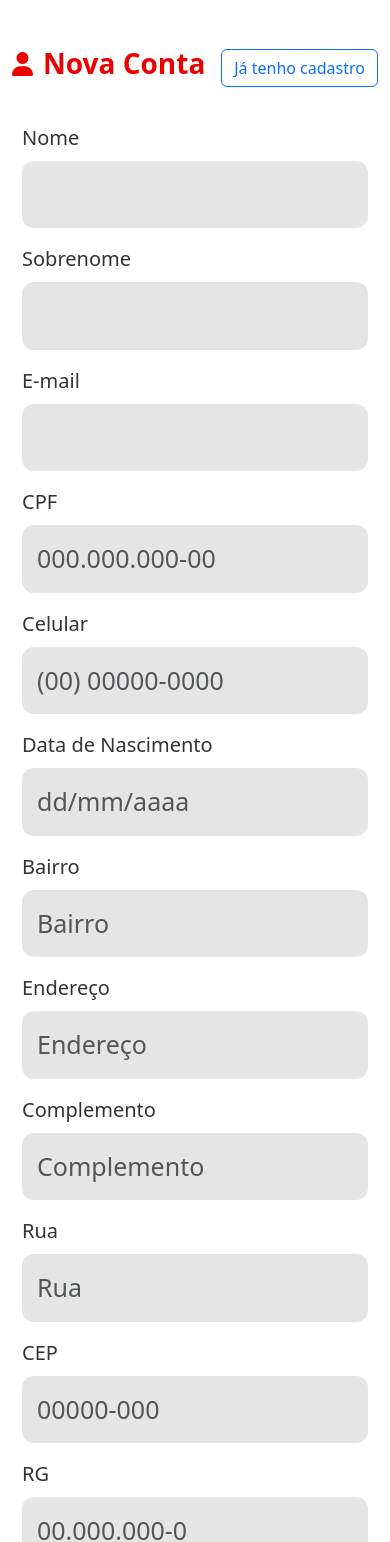
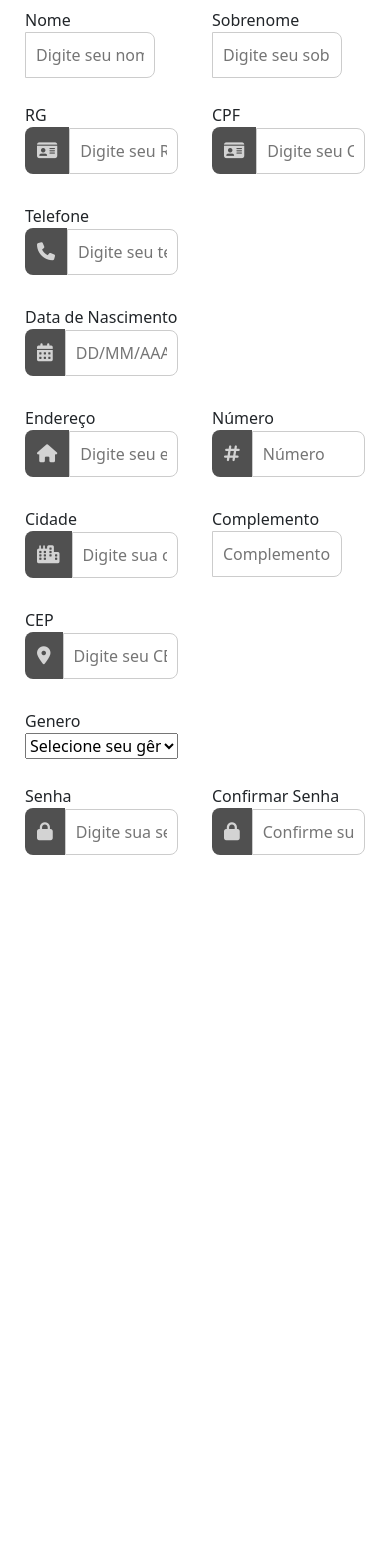
Before and after one commit to ryan-ggarcia/FarmaFipp, a website: page cadastro.html in a window 390 px wide. Shown: the part 149-1691 px from the top of the page. After the commit the page ends 1049 px from the top, so only its background shows below. Drawn offline with nearby package versions, Linux system fonts and the light colour scheme; some packages are replaced by stand-ins of ours; a script that the page names is missing.

Commit message:
Rework em fremawork da tela de cadatro. Incompleto

```diff
--- a/cadastro.html
+++ b/cadastro.html
@@ -15,111 +15,163 @@ https://cdn.jsdelivr.net/npm/sweetalert2@11.26.3/dist/sweetalert2.min.css
 </head>
 
 <body>
-  <header id="header-cad" class="d-flex justify-content-between align-items-center p-3 bg-light">
-    <a class="logo navbar-brand" href="index.html" style="font-size: 2rem;">FarmaFipp</a>
-    <div class="info-cad d-flex gap-4">
-      <div><i class="fas fa-headset"></i> Central de Atendimento</div>
-      <div><i class="fas fa-shield-halved"></i> Ambiente 100% Seguro</div>
+  <nav class="navbar navbar-expand-lg bg-body-tertiary">
+    <div class="container-fluid">
+      <!-- LOGO -->
+      <a class="logo navbar-brand" href="index.html">FarmaFipp</a>
+      <!-- BOTÃO TOGGLER PARA MOBILE -->
+      <button class="navbar-toggler" type="button" data-bs-toggle="collapse" data-bs-target="#navbarSupportedContent"
+        aria-controls="navbarSupportedContent" aria-expanded="false" aria-label="Toggle navigation">
+        <span class="navbar-toggler-icon"></span>
+      </button>
     </div>
-  </header>
+    </div>
+  </nav>
+  <form action="">
+    <div class="conteiner-form">
+      <div class="email">
+        <label for="email">Email</label>
+        <div class="icon-controller">
+          <div class="icons">
+            <span><i class="fas fa-envelope"></i></span>
+          </div>
+          <input type="email" id="email" placeholder="Digite seu email" required />
+        </div>
+      </div>
 
-  <div class="container my-5">
-    <div class="top d-flex justify-content-between align-items-center mb-4">
-      <h2><i class="fas fa-user"></i> Nova Conta</h2>
-      <button class="btn btn-outline-primary" onclick="window.location.href='login.html'">Já tenho cadastro</button>
-    </div>
-
-    <form id="formCadastro" novalidate>
-      <div class="row g-3">
-        <div class="col-md-6">
-          <label for="nome" class="form-label">Nome</label>
-          <input type="text" class="form-control" id="nome" onblur="validaNome(nome)" required>
+      <div class="form-documents">
+        <div class="controller">
+          <label for="text">Nome</label>
+          <input type="text" id="nome" class="input-style" placeholder="Digite seu nome completo" required />
         </div>
-        <div class="col-md-6">
-          <label for="sobrenome" class="form-label">Sobrenome</label>
-          <input type="text" class="form-control" id="sobrenome" onblur="validaNome(sobrenome)" required>
+        <div class="controller">
+          <label for="text">Sobrenome</label>
+          <input type="text" id="sobrenome" class="input-style" placeholder="Digite seu sobrenome" required />
         </div>
-        <div class="col-md-6">
-          <label for="email" class="form-label">E-mail</label>
-          <input type="text" class="form-control" id="email" onblur="validaEmail(email)" required>
-        </div>
-
-        <div class="col-md-6">
-          <label for="cpf" class="form-label">CPF</label>
-          <input type="text" class="form-control" id="cpf" placeholder="000.000.000-00"
-            onkeypress="mascara('###.###.###-##', this, event, true)" onblur="validaCpf(cpf)">
-        </div>
-        <div class="col-md-6">
-          <label for="celular" class="form-label">Celular</label>
-          <input type="text" class="form-control" id="celular" placeholder="(00) 00000-0000"
-            onblur="validaCelular(celular)" onkeypress="mascara('(##) #####-####', this, event, true)">
-        </div>
-
-        <div class="col-md-6">
-          <label for="nascimento" class="form-label">Data de Nascimento</label>
-          <input type="text" class="form-control" id="nascimento" placeholder="dd/mm/aaaa"
-            onblur="validaNascimento(nascimento)" onkeypress="mascara('##/##/####', this, event, true)"
-            maxlength="10" required>
-        </div>
-        <div class="col-md-6">
-          <label for="bairro" class="form-label">Bairro</label>
-          <input type="text" class="form-control" id="bairro" placeholder="Bairro"
-            onblur="validaBairro(bairro)" maxlength="100" required>
-        </div>
-        <div class="col-md-6">
-          <label for="endereco" class="form-label">Endereço</label>
-          <input type="text" class="form-control" id="endereco" placeholder="Endereço"
-            onblur="validaEndereco(endereco)" maxlength="100" required>
-        </div>
-        <div class="col-md-6">
-          <label for="complemento" class="form-label">Complemento</label>
-          <input type="text" class="form-control" id="complemento" placeholder="Complemento"
-            onblur="validaComplemento(complemento)" maxlength="100" required>
-        </div>
-        <div class="col-md-6">
-          <label for="rua" class="form-label">Rua</label>
-          <input type="text" class="form-control" id="rua" placeholder="Rua"
-            onblur="validaRua(rua)" maxlength="100" required>
-        </div>
-        <div class="col-md-6">
-          <label for="cep" class="form-label">CEP</label>
-          <input type="text" class="form-control" id="cep" placeholder="00000-000" onblur="validaCep(cep)"
-            onkeypress="mascara('#####-###', this, event, true)" required>
-        </div>
-        <div class="col-md-6">
-          <label for="rg" class="form-label">RG</label>
-          <input type="text" class="form-control" id="rg" placeholder="00.000.000-0" onblur="validaRg(rg)"
-            onkeypress="mascara('##.###.###-#', this, event, true)" required>
-        </div>
-        <div class="col-md-6">
-          <label class="form-label">Gênero</label><br>
-          <div class="form-check form-check-inline">
-            <input class="form-check-input" type="checkbox" name="genero"  id="masculino" value="Masculino">
-            <label class="form-check-label" for="masculino" >Masculino</label>
-          </div>
-          <div class="form-check form-check-inline">
-            <input class="form-check-input" type="checkbox" name="genero" id="feminino" value="Feminino">
-            <label class="form-check-label" for="feminino">Feminino</label>
+      </div>
+      <div class="form-documents">
+        <div class="controller">
+          <label for="rg">RG</label>
+          <div class="icon-controller">
+            <div class="icons">
+              <span><i class="fas fa-id-card"></i></span>
+            </div>
+            <input type="text" id="rg" class="input-style" placeholder="Digite seu RG" required />
           </div>
         </div>
 
-        <div class="col-md-6">
-          <label for="senha" class="form-label">Senha</label>
-          <input type="password" class="form-control" id="senha" onblur="validaSenha(senha,confirmar)" required>
+        <div class="controller">
+          <label for="cpf">CPF</label>
+          <div class="icon-controller">
+            <div class="icons">
+              <span><i class="fas fa-id-card"></i></span>
+            </div>
+            <input type="text" id="cpf" class="input-style" placeholder="Digite seu CPF" required />
+          </div>
         </div>
-        <div class="col-md-6">
-          <label for="confirmar" class="form-label">Confirmar Senha</label>
-          <input type="password" class="form-control" id="confirmar" onblur="validaSenha(senha,confirmar)" required>
+      </div>
+      <div class="form-documents">
+        <div class="controller">
+          <label for="phone">Telefone</label>
+          <div class="icon-controller">
+            <div class="icons">
+              <span><i class="fas fa-phone"></i></span>
+            </div>
+            <input type="text" id="phone" class="input-style" placeholder="Digite seu telefone" required />
+          </div>
+        </div>
+      </div>
+      <div class="form-documents">
+        <div class="controller">
+          <label for="birthdate">Data de Nascimento</label>
+          <div class="icon-controller">
+            <div class="icons">
+              <span><i class="fas fa-calendar-alt"></i></span>
+            </div>
+            <input type="text" id="birthdate" class="input-style" placeholder="DD/MM/AAAA" required />
+          </div>
+        </div>
+      </div>
+      <div class="form-documents">
+        <div class="controller">
+          <label for="address">Endereço</label>
+          <div class="icon-controller">
+            <div class="icons">
+              <span><i class="fas fa-home"></i></span>
+            </div>
+            <input type="text" id="address" class="input-style" placeholder="Digite seu endereço completo" required />
+          </div>
+        </div>
+        <div class="controller">
+          <label for="number">Número</label>
+          <div class="icon-controller">
+            <div class="icons">
+              <span><i class="fas fa-hashtag"></i></span>
+            </div>
+            <input type="text" id="number" class="input-style" placeholder="Número" required />
+          </div>
+
+        </div>
+        <div class="controller">
+          <label for="city">Cidade</label>
+          <div class="icon-controller">
+            <div class="icons">
+              <span><i class="fas fa-city"></i></span>
+            </div>
+            <input type="text" id="city" class="input-style" placeholder="Digite sua cidade" required />
+          </div>
+        </div>
+        <div class="controller">
+          <label for="text">Complemento</label>
+          <input type="text" id="complement" class="input-style" placeholder="Complemento (opcional)" />
+        </div>
+        <div class="controller">
+          <label for="cep">CEP</label>
+          <div class="icon-controller">
+            <div class="icons">
+              <span><i class="fas fa-map-marker-alt"></i></span>
+            </div>
+            <input type="text" id="cep" class="input-style" placeholder="Digite seu CEP" required />
+          </div>
+        </div>
+      </div>
+      <div class="form-documents">
+        <div class="controller">
+          <label for="text">Genero</label>
+          <select id="gender" required>
+            <option value="">Selecione seu gênero</option>
+            <option value="masculino">Masculino</option>
+            <option value="feminino">Feminino</option>
+            <option value="outro">Outro</option>
+          </select>
+        </div>
+      </div>
+      <div class="form-documents">
+
+        <div class="controller">
+          <label for="password">Senha</label>
+          <div class="icon-controller">
+            <div class="icons">
+              <span><i class="fas fa-lock"></i></span>
+            </div>
+            <input type="password" id="password" class="input-style" placeholder="Digite sua senha" required />
+          </div>
+        </div>
+
+        <div class="controller">
+          <label for="confirm-password">Confirmar Senha</label>
+          <div class="icon-controller">
+            <div class="icons">
+              <span><i class="fas fa-lock"></i></span>
+            </div>
+            <input type="password" id="confirm-password" class="input-style" placeholder="Confirme sua senha"
+              required />
+          </div>
         </div>
       </div>
 
-      <div class="d-flex justify-content-end gap-3 mt-4">
-        <button type="reset" class="btn btn-secondary" onclick="window.location.href='index.html'">Cancelar</button>
-        <button type="submit" class="btn btn-primary" onclick="enviarForm()">Confirmar</button>
-      </div>
-    </form>
-  </div>
-
+    </div>
+  </form>
   <!-- JS - Máscaras e validação -->
   <script src="valida.js"></script>
 </body>
--- a/style.css
+++ b/style.css
@@ -11,35 +11,6 @@ body {
     margin: 0;
     padding: 0;
 }
-
-/* Correção/estilo padrão para inputs (inclui .form-control do Bootstrap) */
-input,
-textarea,
-select,
-.form-control {
-  box-sizing: border-box;
-  width: 100%;
-  padding: 0.5rem 0.75rem;
-  font-size: 1rem;
-  line-height: 1.5;
-  color: #212529;
-  background-color: #fff;
-  background-clip: padding-box;
-  border: 1px solid #ced4da;
-  border-radius: 0.375rem;
-  transition: border-color .15s ease-in-out, box-shadow .15s ease-in-out;
-}
-
-/* Estado de foco */
-input:focus,
-textarea:focus,
-select:focus,
-.form-control:focus {
-  outline: none;
-  border-color: #86b7fe;
-  box-shadow: 0 0 0 .25rem rgba(13,110,253,.25);
-}
-
 .header-index {
     display: flex;
     flex-direction: row;
@@ -355,49 +326,6 @@ form {
     flex-direction: column;
     gap: 20px;
 }
-
-label {
-    font-size: 20px;
-    margin-bottom: 5px;
-    color: #333;
-}
-
-.input-group {
-    display: flex;
-    flex-direction: column;
-}
-
-.input-group ::placeholder {
-    font-size: 20px;
-}
-
-input[type="text"],
-input[type="password"] {
-    padding: 15px;
-    border: none;
-    border-radius: 12px;
-    background: #e5e5e5;
-    font-size: 25px;
-    width: 100%;
-    outline: none;
-}
-
-.input-password {
-    position: relative;
-}
-
-.input-password ::placeholder {
-    font-size: 20px;
-}
-
-.input-password i {
-    position: absolute;
-    right: 16px;
-    top: 50%;
-    transform: translateY(-50%);
-    cursor: pointer;
-}
-
 .btn-login {
     background-color: var(--secundary-color);
     color: white;
@@ -482,177 +410,55 @@ input[type="password"] {
     color: var(--primary-color);
     margin-left: 4px;
 }
-
-/* CADASTRO CONFIG */
-
-#header-cad {
-    background-color: #2752b6;
-    padding: 15px 40px;
+/* FORMULARIO CONFIG */
+form{
     display: flex;
+    flex-direction: column;
+    padding: 20px;
+    max-width: 600px;
+    align-items: center;
+}
+.form-documents{
+    display: flex;
+    flex-direction: row;
+    flex-wrap: wrap;
     justify-content: space-between;
+    padding: 5px;
+    gap: 10px;
 }
-
-legend h1 {
-    text-align: center;
-    color: var(--secundary-color);
+.controller{
+    display: flex;
+    flex-direction: column;
+    width: 45%;
+    margin-bottom: 15px;
 }
-
-.central {
-    position: absolute;
-    left: 50%;
-    transform: translateX(-50%);
-    font-size: 24px;
-    color: #333;
+.icon-controller{
     display: flex;
     align-items: center;
-    gap: 6px;
+    margin-bottom: 5px;
+    font-size: 18px;
+    color: var(--button-color);
 }
-
-.central i,
-.seguro i {
-    color: var(--secundary-color);
+.icons{
+    background-color: var(--textProd);
+    padding: 10px 12px;
+    border-radius: 8px 0 0 8px;
 }
-
-.seguro {
-    font-size: 24px;
-    color: #333;
-    display: flex;
-    align-items: center;
-    gap: 6px;
+#email{
+    width: 100%;
+    padding: 10px;
+    border-radius: 0 8px 8px 0;
+    border: 1px solid #ccc;
+    font-size: 16px;
 }
-
-.container {
-    max-width: 1200px;
-    margin: 50px auto;
-    padding: 20px;
+.input-style{
+    width: 85%;
+    padding: 10px;
+    border-radius: 0 8px 8px 0;
+    border: 1px solid #ccc;
+    font-size: 16px;
 }
-
-.top {
-    display: flex;
-    justify-content: space-between;
-    align-items: center;
-    margin-bottom: 30px;
-}
-
-.top h2 {
-    font-size: 28px;
-    color: var(--secundary-color);
-    display: flex;
-    align-items: center;
-    gap: 10px;
-    font-weight: bold;
-}
-
-.top h2 i {
-    font-size: 24px;
-}
-
-.btn-login {
-    background-color: #f3f3f3;
-    border: none;
-    padding: 12px 25px;
-    font-weight: bold;
-    font-size: 16px;
-    cursor: pointer;
-    color: #090808;
-    border-radius: 10px;
-}
-
-.btn-login:hover {
-    background-color: #cec9c9;
-    border: 1px solid black;
-    transition: 0.8s;
-}
-
-#form-cad {
-    display: flex;
-    flex-wrap: wrap;
-    gap: 20px;
-}
-
-.form-group {
-    flex: 1 1 45%;
-    display: flex;
-    flex-direction: column;
-}
-
-.form-group label {
-    margin-bottom: 6px;
-    font-weight: 500;
-    color: #333;
-}
-
-.form-group input {
-    padding: 12px;
-    border: 1px solid #c7c9d9;
-    border-radius: 4px;
-    font-size: 15px;
-    color: #333;
-}
-
-.form-group input::placeholder {
-    color: #aaa;
-}
-
-.form-group.radio {
-    flex-direction: row;
-    align-items: center;
-    gap: 20px;
-    margin-top: 6px;
-}
-
-.form-group.radio label {
-    margin: 0;
-    font-weight: normal;
-}
-
-.form-group.radio input {
-    margin-right: 5px;
-}
-
-.form-actions {
-    width: 100%;
-    display: flex;
-    justify-content: flex-end;
-    gap: 10px;
-    margin-top: 30px;
-}
-
-.btn-confirmar {
-    background-color: #ffffff;
-    color: var(--primary-color);
-    border: 1px solid var(--primary-color);
-    padding: 12px 24px;
-    border-radius: 4px;
-    font-size: 16px;
-    cursor: pointer;
-    font-weight: bold;
-}
-
-.btn-confirmar:hover {
-    background-color: var(--primary-color);
-    color: #ffffff;
-    transition: 0.8s;
-}
-
-.btn-cancelar {
-    background-color: #ffffff;
-    color: var(--secundary-color);
-    border: 1px solid var(--secundary-color);
-    padding: 12px 24px;
-    border-radius: 4px;
-    font-size: 16px;
-    cursor: pointer;
-    font-weight: bold;
-}
-
-.btn-cancelar:hover {
-    background-color: var(--secundary-color);
-    color: #ffffff;
-    transition: 0.8s;
-}
-
-
+/* CADASTRO CONFIG */
 
 /* FOOTER CONFIG */
 .footer {
```
